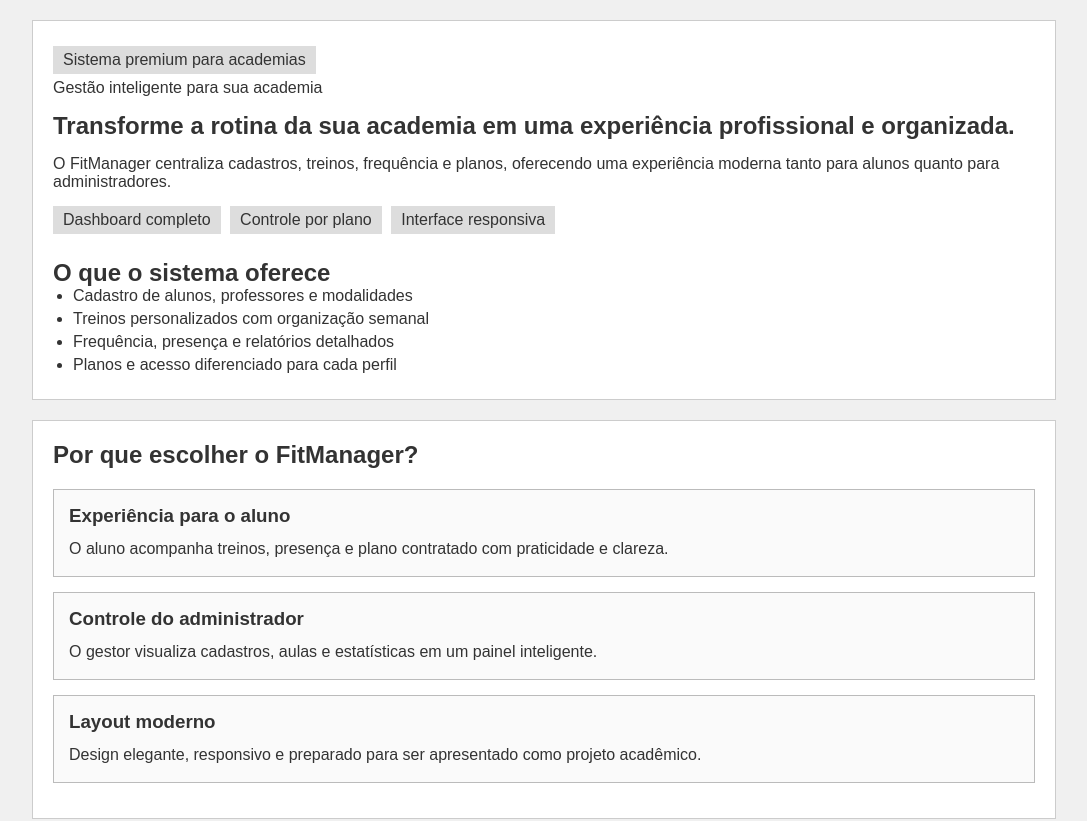
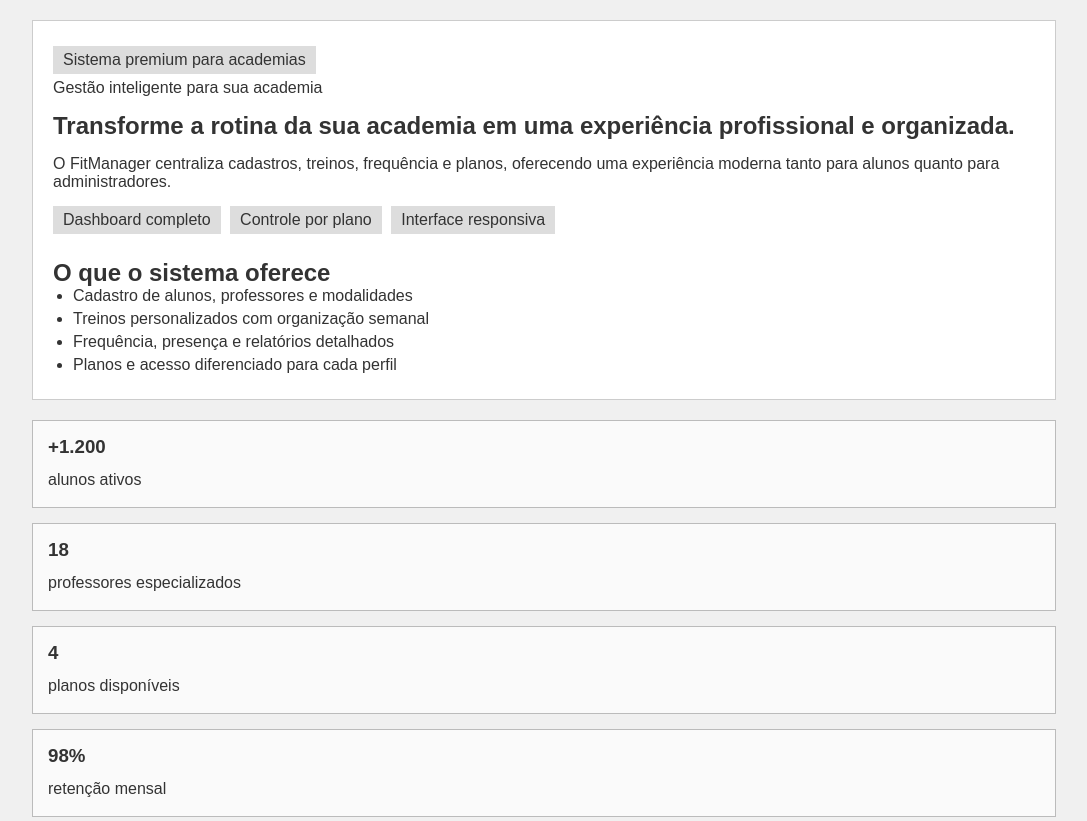
Before and after one commit to DuduBz7/Academia-Trabalho-FinalWEB, a plain HTML site: page index.html in a window 1280 px wide. Shown: the top 821 px of the page, without its empty margins (96-1183 px from the left). Drawn offline with Linux system fonts and the light colour scheme; a script that the page names is missing.

Commit message:
Iformações

```diff
--- a/index.html
+++ b/index.html
@@ -36,6 +36,26 @@
           </ul>
         </div>
       </section>
+
+      <section class="stats-grid">
+        <article class="card">
+          <h3>+1.200</h3>
+          <p>alunos ativos</p>
+        </article>
+        <article class="card">
+          <h3>18</h3>
+          <p>professores especializados</p>
+        </article>
+        <article class="card">
+          <h3>4</h3>
+          <p>planos disponíveis</p>
+        </article>
+        <article class="card">
+          <h3>98%</h3>
+          <p>retenção mensal</p>
+        </article>
+      </section>
+
       <section class="section">
         <h2>Por que escolher o FitManager?</h2>
         <div class="feature-list">
```
